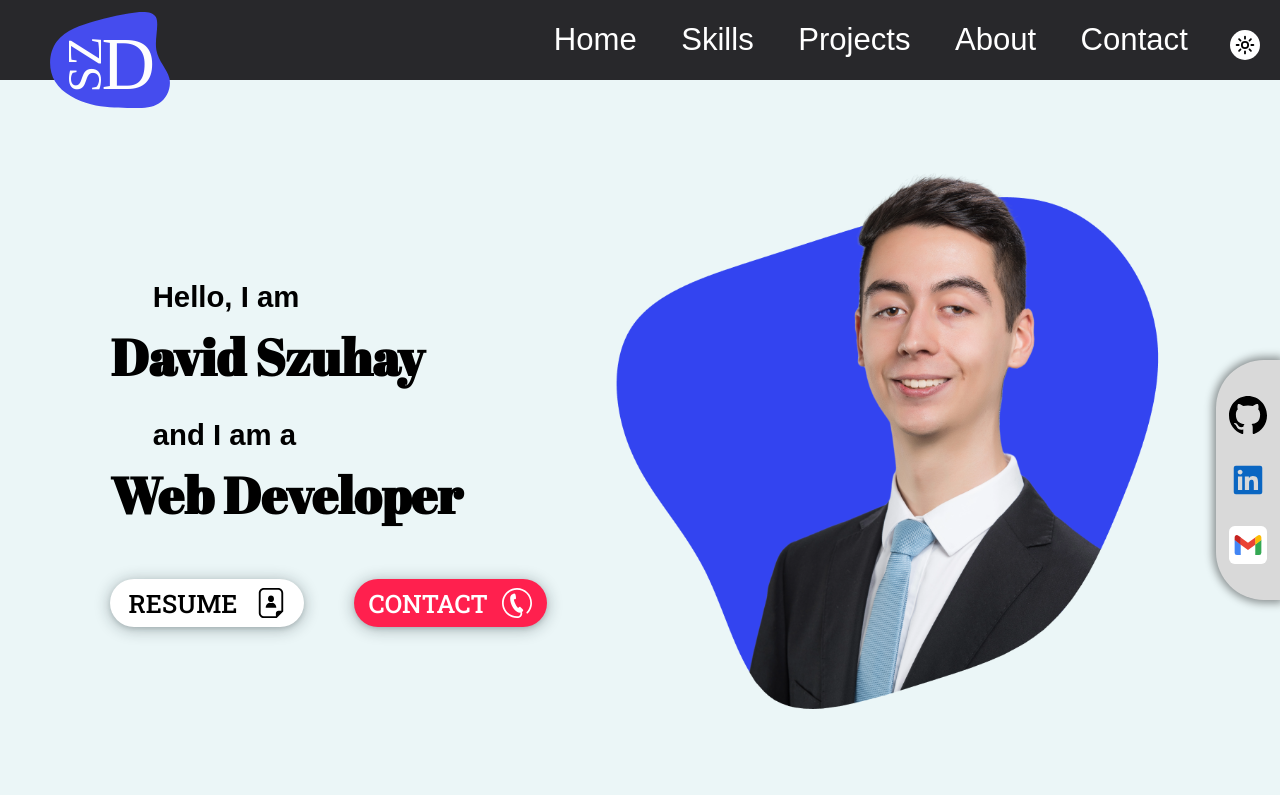
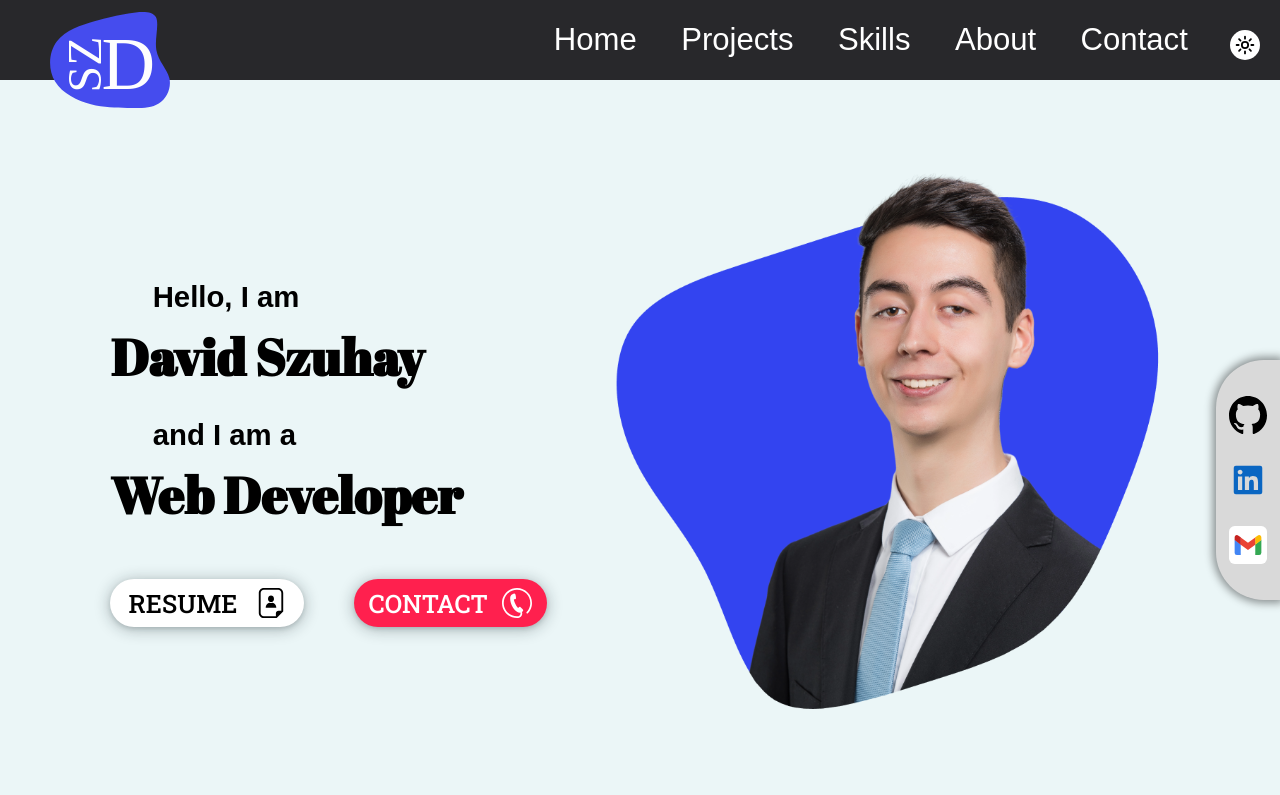
Before and after one commit to szuhaydv/szuhaydv.github.io, an Angular app: page / in a window 1280 px wide. Shown: the top 795 px of the page. Built offline with nearby package versions, Linux system fonts and the light colour scheme; a web font is replaced by a local one.

Commit message:
header reorder for desktop

```diff
--- a/src/app/header/header.component.html
+++ b/src/app/header/header.component.html
@@ -18,6 +18,7 @@
       <!-- <div [style.left]="decoratorOffset + 'px'" class="selected-page-decorator"></div> -->
       <ul>
         <li class="page-title"><a (click)="calculateDecoratorOffset(0)" routerLink="/" routerLinkActive="active">Home</a></li>
+        <li class="page-title"><a (click)="calculateDecoratorOffset(2)" routerLink="/projects" routerLinkActive="active">Projects</a></li>
         <li class="page-title skills" (mouseover)="showDropdown()" (mouseout)="hideDropdown()">
           <a (click)="calculateDecoratorOffset(1)" routerLink="/skills" routerLinkActive="active">Skills</a>
           <!-- <ul [style.display]="isDropdownActive ? 'flex' : 'none'" class="dropdown">
@@ -25,7 +26,6 @@
             <li><a href="">Learning Projects</a></li>
           </ul> -->
         </li>
-        <li class="page-title"><a (click)="calculateDecoratorOffset(2)" routerLink="/projects" routerLinkActive="active">Projects</a></li>
         <li class="page-title"><a (click)="calculateDecoratorOffset(3)" routerLink="/about" routerLinkActive="active">About</a></li>
         <li class="page-title"><a (click)="calculateDecoratorOffset(4)" routerLink="/contact" routerLinkActive="active">Contact</a></li>
       </ul>
```
